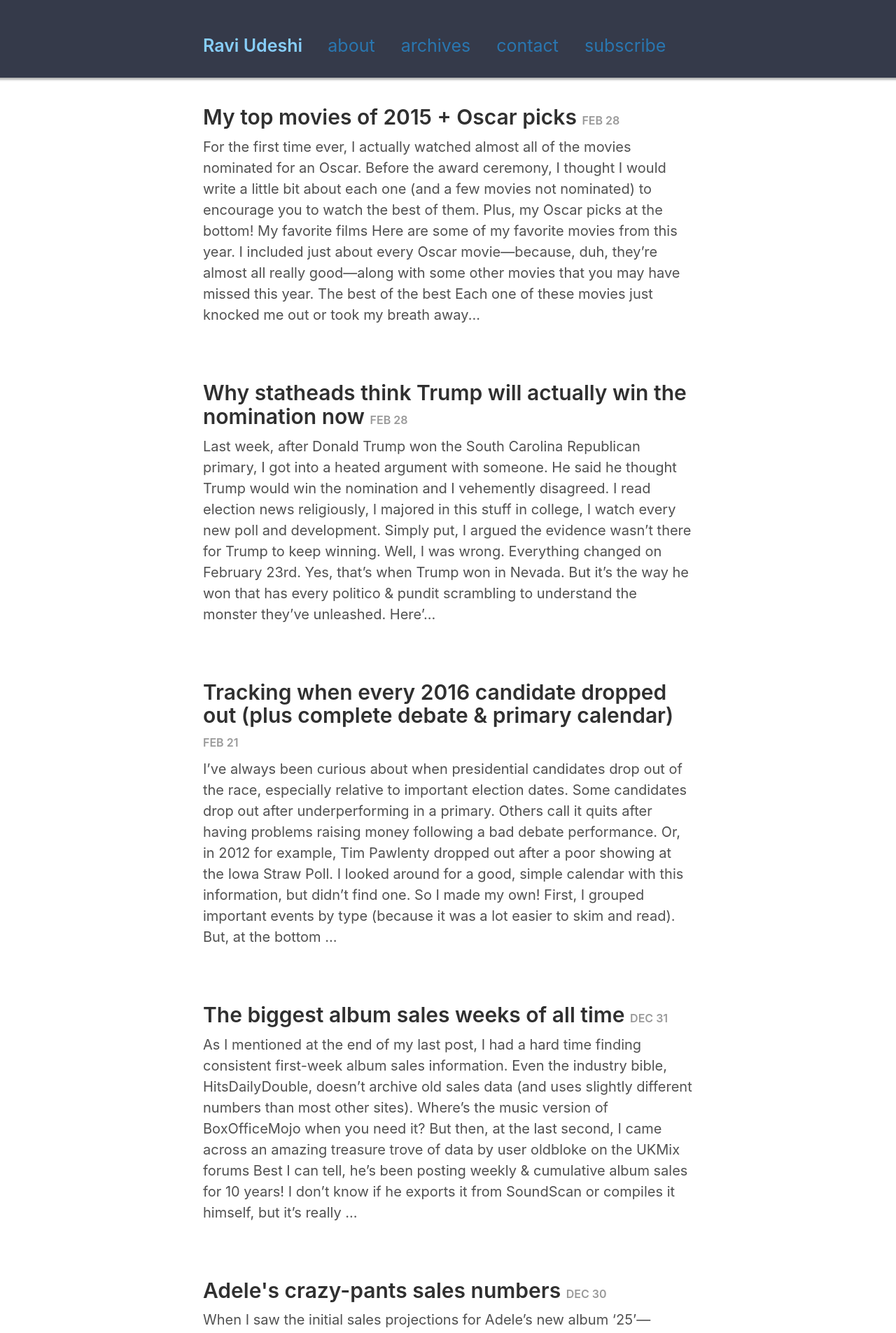
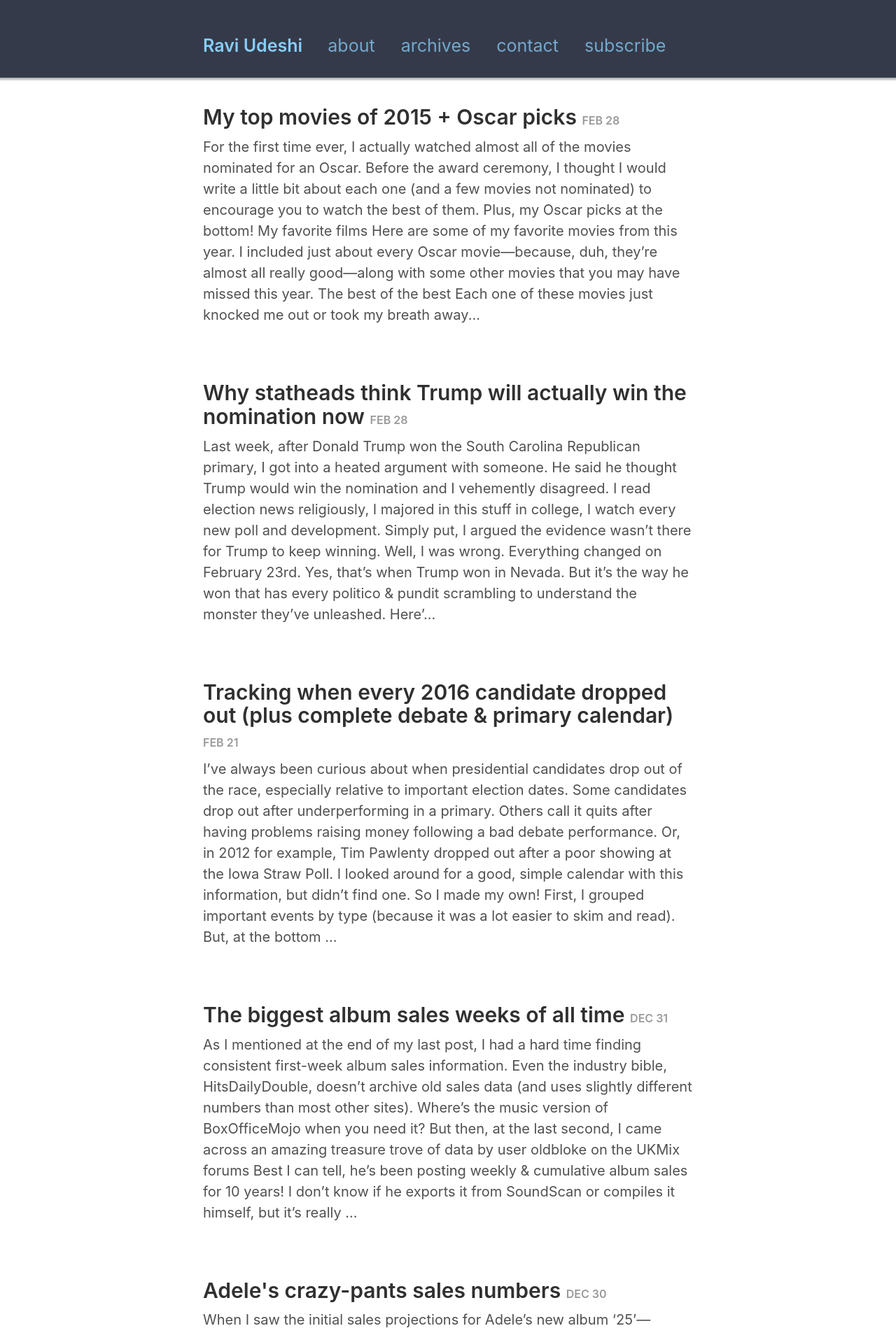
Before and after one commit to rkudeshi/rkudeshi.github.io, a Jekyll site: the page built from index.html, in a window 1280 px wide. Shown: the top 1905 px of the page at 70% size. Built offline with Jekyll 4.4.1, drawn with Linux system fonts in a browser that asks for light colours; the list of posts is cut into pages by our own code.

Commit message:
Update masthead structure

```diff
--- a/_sass/_RAVI.scss
+++ b/_sass/_RAVI.scss
@@ -19,10 +19,11 @@
 
 .masthead a {
 	margin-right: 1.5rem;
+    color: lightskyblue;
 }
 .masthead a:hover {
     text-decoration: none;
-    border-bottom: 5px solid lightskyblue;
+    /* border-bottom: 5px solid lightskyblue; */
 }
 .masthead-title {
     display: inline-block;
@@ -56,10 +57,6 @@
     box-shadow: 0px 5px 5px lightskyblue;
     box-shadow: 0 3px 3px 0 rgba(0,0,0,0.3);
     margin-bottom: 2rem;
-}
-
-.masthead-title {
-    color: lightskyblue;
 }
 
 .footer {
```
